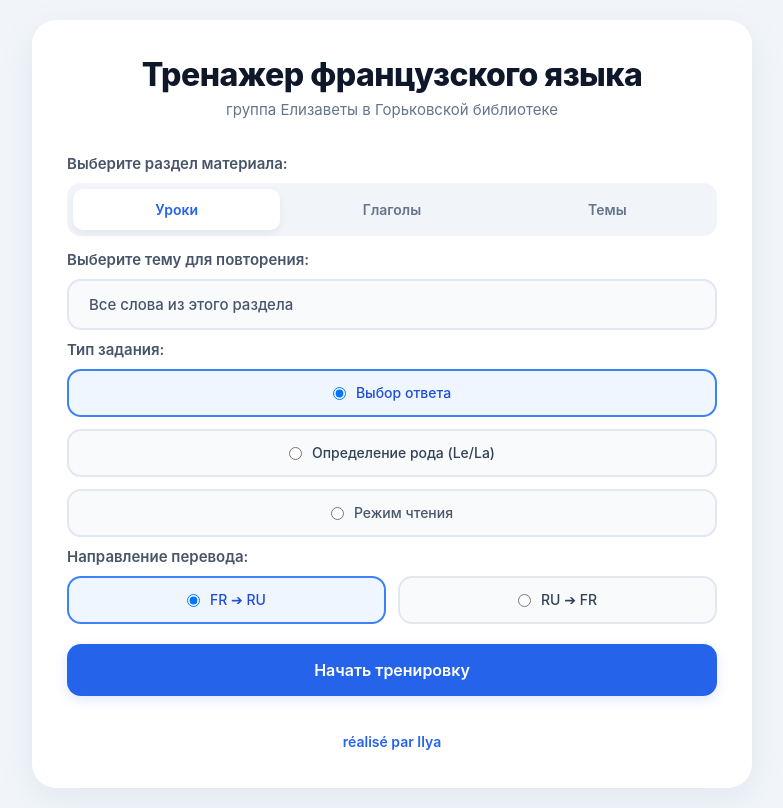
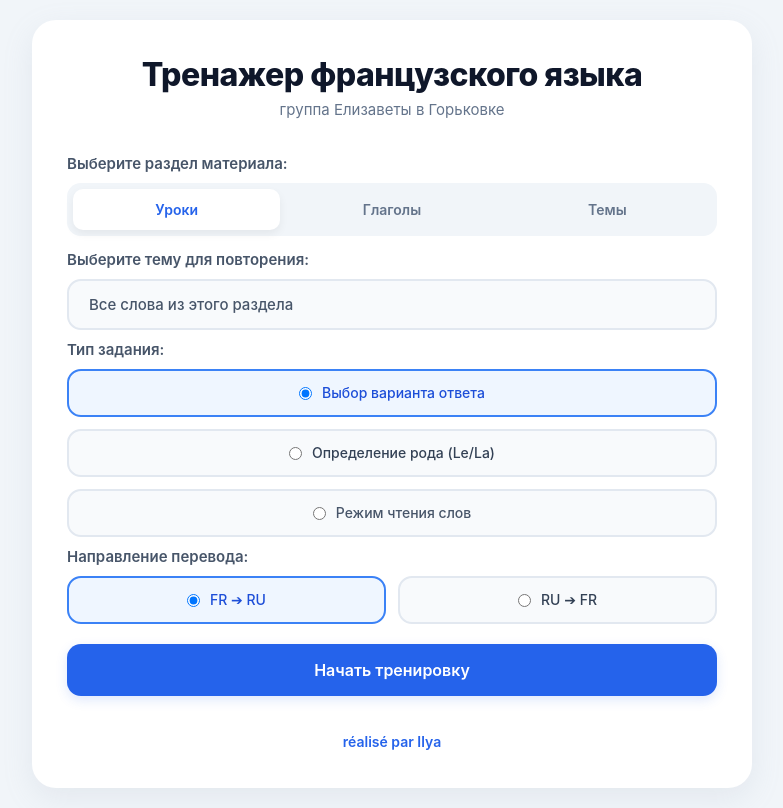
Before and after one commit to jessevirgin/french-vocabulary-trainer, a plain HTML site: page index.html in a window 1280 px wide. Shown: the whole page, without its empty margins (248-1031 px from the left). Drawn offline with Linux system fonts and the light colour scheme.

Commit message:
Add files via upload

```diff
--- a/index.html
+++ b/index.html
@@ -3,7 +3,7 @@
 <head>
     <meta charset="UTF-8">
     <meta name="viewport" content="width=device-width, initial-scale=1.0">
-    <title>Тренажер французского языка для группы Елизаветы в Горьковской библиотеке</title>
+    <title>Тренажер французского языка для группы Елизаветы в Горьковке</title>
     <!-- Подключение внешних стилей -->
     <link rel="stylesheet" href="style.css">
 </head>
@@ -13,7 +13,7 @@
         <!-- НАСТРОЙКИ: Стартовый экран приложения -->
         <div id="screen-settings" class="screen">
             <h1>Тренажер французского языка</h1>
-            <p class="subtitle">группа Елизаветы в Горьковской библиотеке</p>
+            <p class="subtitle">группа Елизаветы в Горьковке</p>
 
         <div class="setting-group">
             <label>Выберите раздел материала:</label>
@@ -45,7 +45,7 @@
                     <div class="radio-options">
                         <label>
                             <input type="radio" name="game-mode" value="quiz" checked>
-                            Выбор ответа
+                            Выбор варианта ответа
                         </label>
                         <label>
                             <input type="radio" name="game-mode" value="input">
@@ -55,7 +55,7 @@
                             <input type="radio" name="game-mode" value="gender">
                             Определение рода (Le/La)
                         </label>
-<label id="mode-learn-label"><input type="radio" name="game-mode" value="learn">Режим чтения</label>
+<label id="mode-learn-label"><input type="radio" name="game-mode" value="learn">Режим чтения слов</label>
 
                     </div>
                 </div>
```
